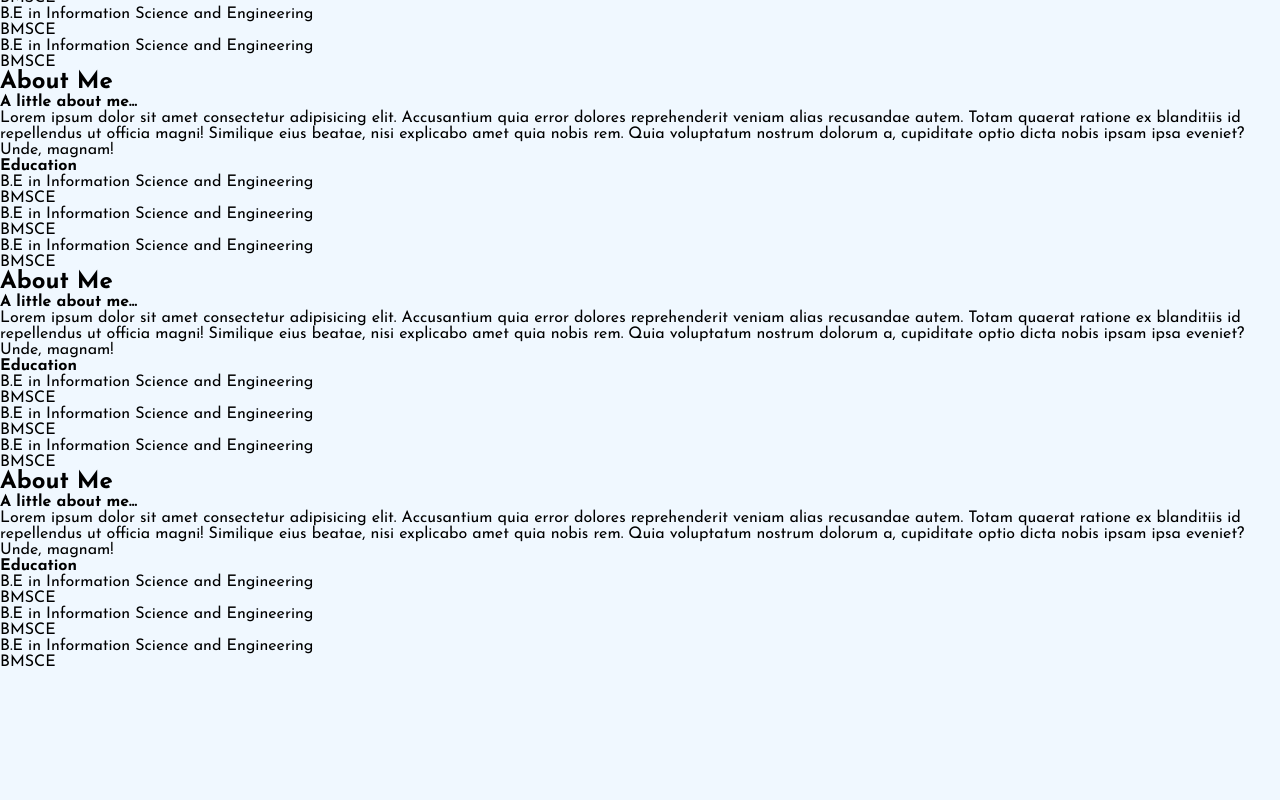
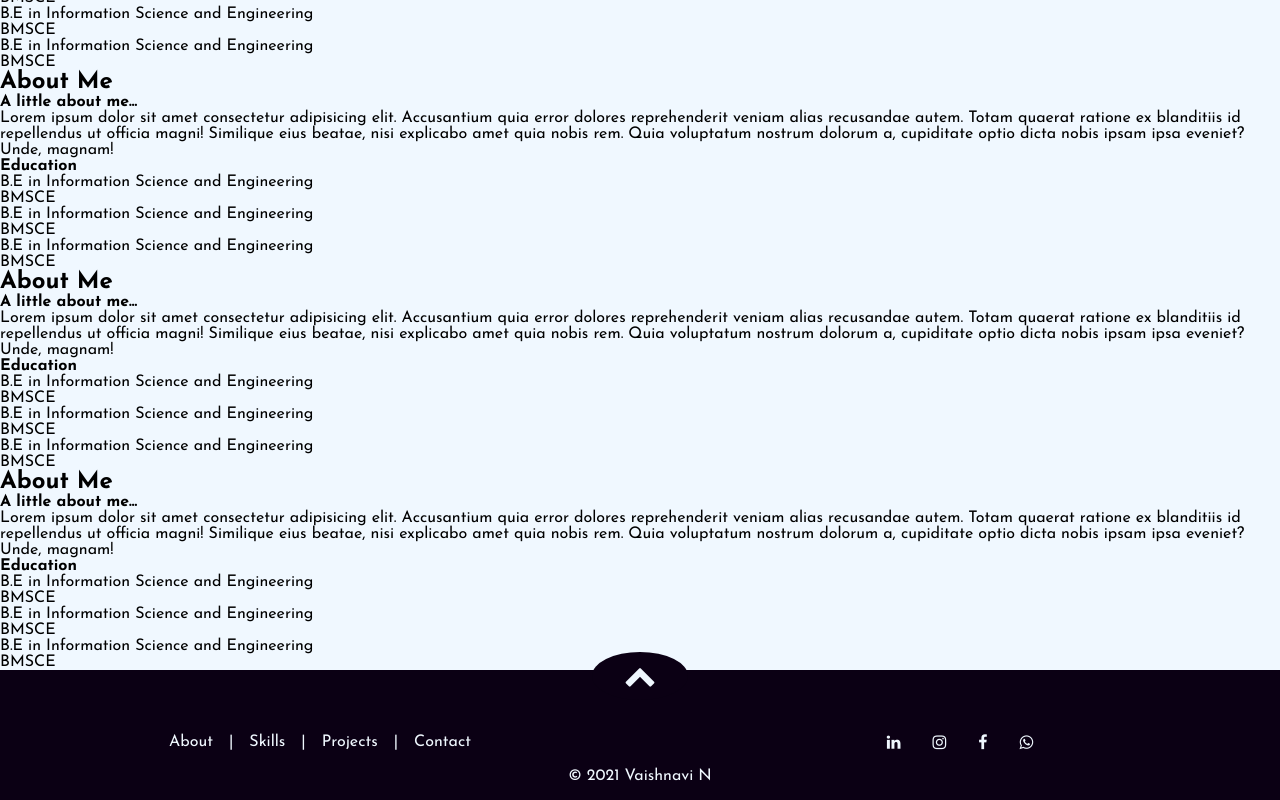
Before and after one commit to Vaishnavi-11/my-portfolio, a React (Create React App) app in the folder my-portfolio/: page / in a window 1280 px wide. Shown: the part 1026-1826 px from the top of the page. Before the commit the page ends 1696 px from the top, so only its background shows below. Built offline with nearby package versions, Linux system fonts and the light colour scheme.

Commit message:
added footer structure

```diff
--- a/my-portfolio/src/sections/Footer.js
+++ b/my-portfolio/src/sections/Footer.js
@@ -2,8 +2,35 @@ import React from 'react'
 
 function Footer() {
     return (
-        <div>
-
+        <div className="footer">
+            <div className="footer_back">
+                <div className="backtotop">
+                    <a href="#hero"><i className="fa fa-chevron-up"></i></a>
+                </div>
+            </div>
+            <div className="footer_content">
+                <div className="footer_links">
+                    <div className="footer_links_content">
+                        <a href="#about">About</a>|
+                        <a href="#skills">Skills</a>|
+                        <a href="#projects">Projects</a>|
+                        <a href="#contact">Contact</a>
+                    </div>
+                </div>
+                <div className="footer_contact">
+                    <div className="footer_contact_content">
+                        <a href="#about"><i className="fa fa-linkedin"></i></a>
+                        <a href="#skills"><i className="fa fa-instagram"></i></a>
+                        <a href="#projects"><i className="fa fa-facebook-f"></i></a>
+                        <a href="#contact"><i className="fa fa-whatsapp"></i></a>
+                    </div>
+                </div>
+                <div className="footer_copyrights">
+                    <div className="footer_copyrights_content">
+                        <p>&copy; 2021 Vaishnavi N</p>
+                    </div>
+                </div>
+            </div>
         </div>
     )
 }
```
